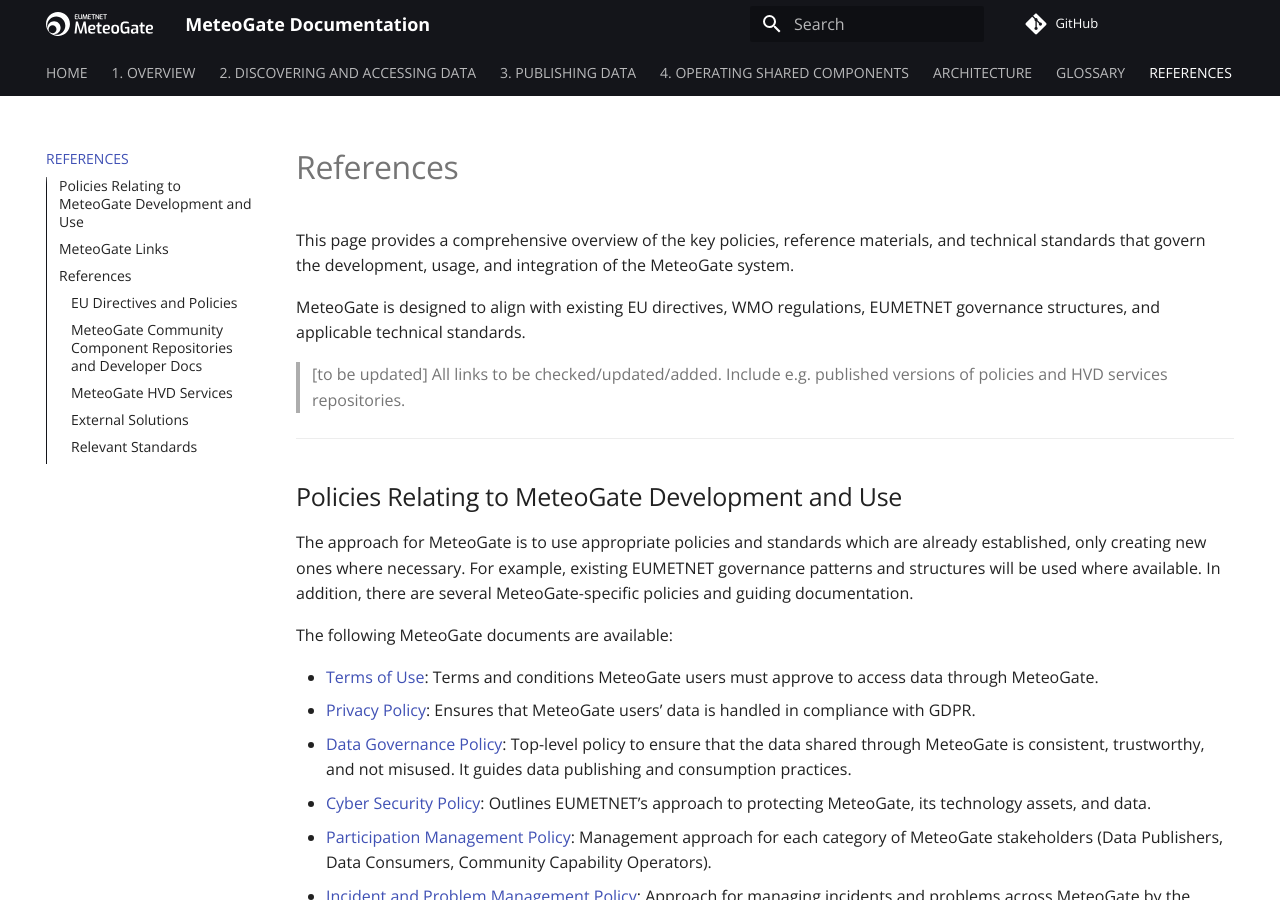
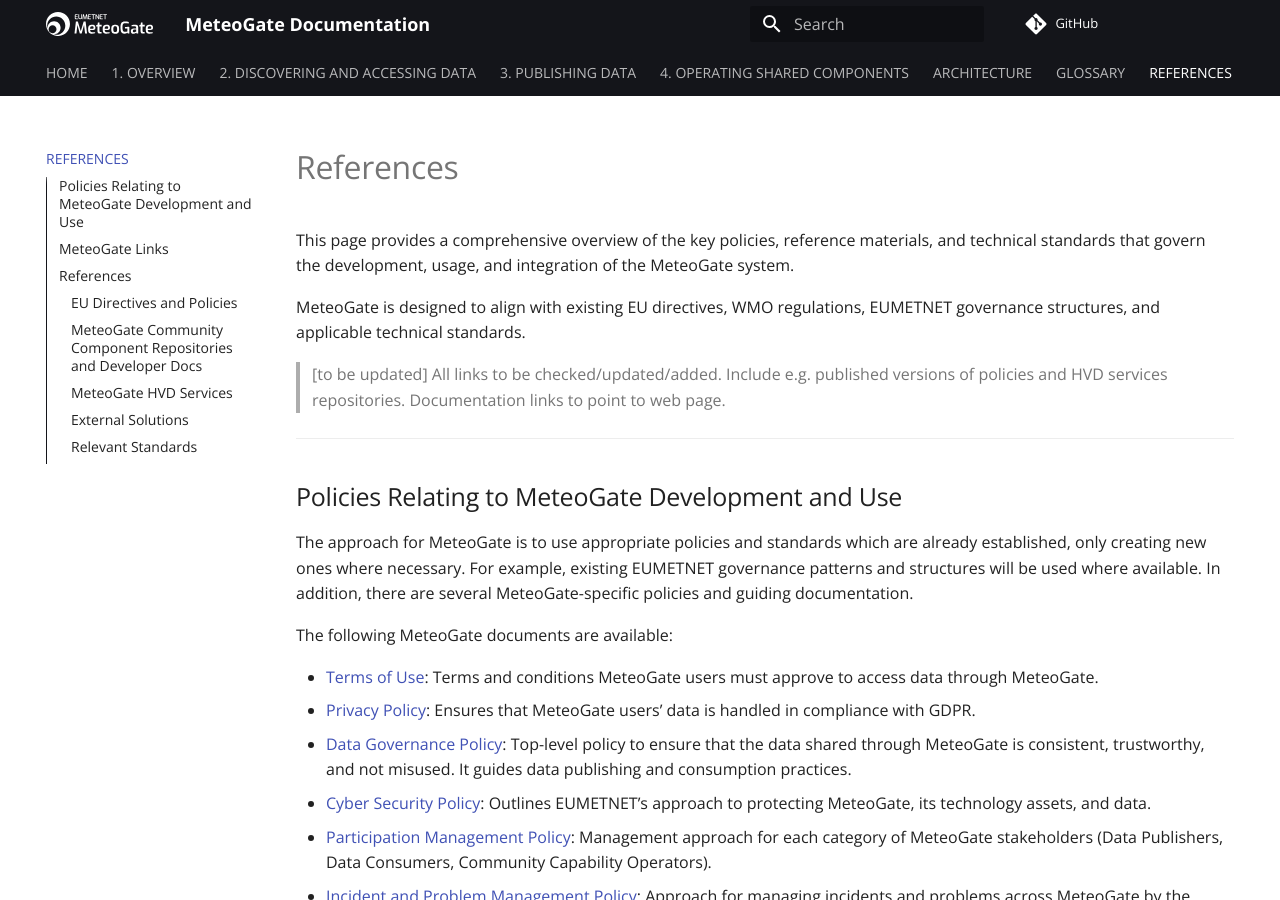
Before and after one commit to EUMETNET/meteogate-documentation, an MkDocs documentation site: the page built from docs/references.md, in a window 1280 px wide and 900 px high. Built offline with MkDocs 1.6.1 and Material for MkDocs 9.7.7, drawn with Linux system fonts in a browser that asks for light colours; comment, search, counter and statistics services are not loaded.

Commit message:
Update references.md

```diff
--- a/docs/references.md
+++ b/docs/references.md
@@ -4,7 +4,7 @@ This page provides a comprehensive overview of the key policies, reference mater
 
 MeteoGate is designed to align with existing EU directives, WMO regulations, EUMETNET governance structures, and applicable technical standards.
 
-> [to be updated] All links to be checked/updated/added. Include e.g. published versions of policies and HVD services repositories.
+> [to be updated] All links to be checked/updated/added. Include e.g. published versions of policies and HVD services repositories. Documentation links to point to web page.
 
 ---
 
```
